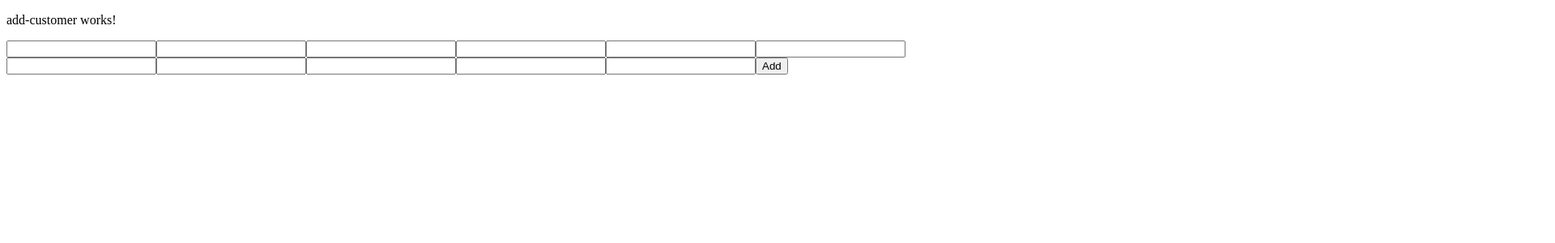
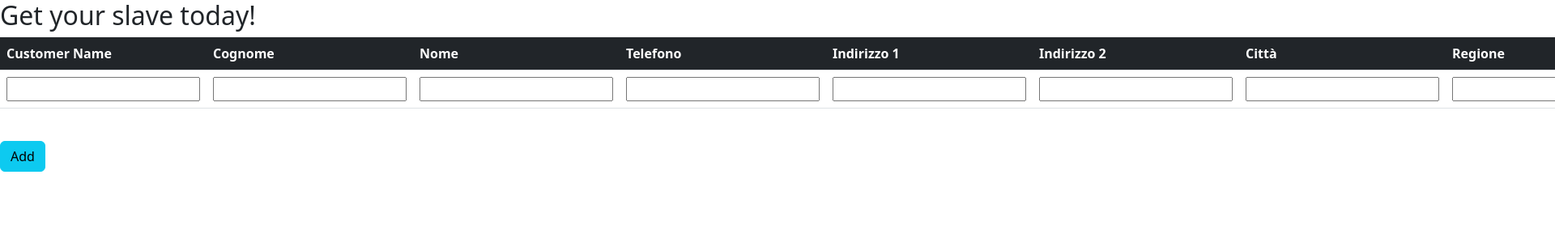
Before and after one commit to abSimone/fe-classicmodels, an Angular app: page /addCustomer in a window 1280 px wide. Shown: the top 300 px of the page at 81% size, 1920 px wide, since content can reach past the window. Built offline with nearby package versions, Linux system fonts and the light colour scheme.

Commit message:
Aggiunto Stile (per così dire)

```diff
--- a/angular.json
+++ b/angular.json
@@ -23,6 +23,7 @@
               "src/assets"
             ],
             "styles": [
+              "node_modules/bootstrap/dist/css/bootstrap.min.css",
               "src/styles.css"
             ],
             "scripts": []
--- a/package.json
+++ b/package.json
@@ -15,9 +15,13 @@
     "@angular/compiler": "^14.0.0",
     "@angular/core": "^14.0.0",
     "@angular/forms": "^14.0.0",
+    "@angular/localize": "^14.0.0",
     "@angular/platform-browser": "^14.0.0",
     "@angular/platform-browser-dynamic": "^14.0.0",
     "@angular/router": "^14.0.0",
+    "@ng-bootstrap/ng-bootstrap": "^13.0.0",
+    "@popperjs/core": "^2.10.2",
+    "bootstrap": "^5.2.0",
     "rxjs": "~7.5.0",
     "tslib": "^2.3.0",
     "zone.js": "~0.11.4"
--- a/src/app/add-customer/add-customer.component.html
+++ b/src/app/add-customer/add-customer.component.html
@@ -1,18 +1,36 @@
-<p>add-customer works!</p>
-
-
-<input type="text" [(ngModel)]="nuovoCliente.customerName">
-<input type="text" [(ngModel)]="nuovoCliente.contactLastName">
-<input type="text" [(ngModel)]="nuovoCliente.contactFirstName">
-<input type="text" [(ngModel)]="nuovoCliente.phone">
-<input type="text" [(ngModel)]="nuovoCliente.addressLine1">
-<input type="text" [(ngModel)]="nuovoCliente.addressLine2">
-<input type="text" [(ngModel)]="nuovoCliente.city">
-<input type="text" [(ngModel)]="nuovoCliente.state">
-<input type="text" [(ngModel)]="nuovoCliente.postalCode">
-<input type="text" [(ngModel)]="nuovoCliente.country">
-<input type="text" [(ngModel)]="nuovoCliente.creditLimit">
-
-
-
-<button (click) = "aggiungiCliente()">Add</button>
+<h2 class="text-dark">Get your slave today!</h2>
+<div>
+    <table class="table d-faicomevuoi">
+        <thead class="bg-dark text-white ">
+          <tr>
+            <th scope="col">Customer Name</th>
+            <th scope="col">Cognome</th>
+            <th scope="col">Nome</th>
+            <th>Telefono</th>
+            <th>Indirizzo 1</th>
+            <th>Indirizzo 2</th>
+            <th>Città</th>
+            <th>Regione</th>
+            <th>Codice Postale</th>
+            <th>Paese</th>
+            <th>Limite di Credito</th>
+          </tr>
+        </thead>
+        <tbody class="">
+          <tr>
+            <th><input type="text" [(ngModel)]="nuovoCliente.customerName"> </th>
+            <td><input type="text" [(ngModel)]="nuovoCliente.contactLastName"> </td>
+            <td><input type="text" [(ngModel)]="nuovoCliente.contactFirstName"> </td>
+            <td><input type="text" [(ngModel)]="nuovoCliente.phone"> </td>
+            <td><input type="text" [(ngModel)]="nuovoCliente.addressLine1"> </td>
+            <td><input type="text" [(ngModel)]="nuovoCliente.addressLine2"> </td>
+            <td><input type="text" [(ngModel)]="nuovoCliente.city"> </td>
+            <td><input type="text" [(ngModel)]="nuovoCliente.state"> </td>
+            <td><input type="text" [(ngModel)]="nuovoCliente.postalCode"> </td>
+            <td><input type="text" [(ngModel)]="nuovoCliente.country"> </td>
+            <td><input type="text" [(ngModel)]="nuovoCliente.creditLimit"> </td>
+          </tr>
+        </tbody>
+    </table><br>
+    <button class="btn btn-info" (click) = "aggiungiCliente()">Add</button>
+    </div>
--- a/src/app/app.module.ts
+++ b/src/app/app.module.ts
@@ -8,6 +8,7 @@ import { ListaCustomerComponent } from './lista-customer/lista-customer.componen
 import { AddCustomerComponent } from './add-customer/add-customer.component';
 import { DetailsCustomerComponent } from './details-customer/details-customer.component';
 import { FormsModule } from '@angular/forms';
+import { NgbModule } from '@ng-bootstrap/ng-bootstrap';
 
 @NgModule({
   declarations: [
@@ -20,7 +21,8 @@ import { FormsModule } from '@angular/forms';
   imports: [
     BrowserModule,
     AppRoutingModule,
-    FormsModule
+    FormsModule,
+    NgbModule
   ],
   providers: [],
   bootstrap: [AppComponent]
--- a/src/app/details-customer/details-customer.component.html
+++ b/src/app/details-customer/details-customer.component.html
@@ -1,3 +1,21 @@
-<p>details-customer works!</p>
-
-{{cliente.customerNumber}}  {{cliente.customerName}}  {{cliente.contactLastName}}  {{cliente.contactFirstName}}
+<h2 class="text-dark">Slave Details</h2>
+<div>
+    <table class="table ">
+        <thead class="bg-dark text-white">
+          <tr>
+            <th scope="col" >ID</th>
+            <th scope="col">Customer Name</th>
+            <th scope="col">Cognome</th>
+            <th scope="col">Nome</th>
+          </tr>
+        </thead>
+        <tbody>
+          <tr>
+            <th>{{cliente.customerNumber}}</th>
+            <td>{{cliente.customerName}}</td>
+            <td>{{cliente.contactLastName}}</td>
+            <td>{{cliente.contactFirstName}}</td>
+          </tr>
+        </tbody>
+    </table><br>
+    </div>
--- a/src/app/home/home.component.html
+++ b/src/app/home/home.component.html
@@ -1,5 +1,5 @@
 <h1>Homepage classicmodels</h1>
 
-<button class="btn btn-dark m-5"> <a routerLink="listCustomer">Lista dipendenti</a> </button>
+<button class="btn btn-dark m-5" routerLink="listCustomer">Lista dipendenti</button>
 
 <router-outlet></router-outlet>
--- a/src/app/lista-customer/lista-customer.component.html
+++ b/src/app/lista-customer/lista-customer.component.html
@@ -1,13 +1,23 @@
-<p>lista-customer works!</p>
-
-<button class="btn btn-dark m-5"> <a routerLink="/addCustomer">Aggiungi dipendenti</a> </button>
-
-
-<ul>
-    <li *ngFor="let el of listaCustomer" style="cursor: pointer;">
-        <a [routerLink]="['/detailsCustomer']"
-        [queryParams]="{ id: el.customerNumber }">
-        {{el.customerNumber}}  {{el.customerName}}  {{el.contactLastName}}  {{el.contactFirstName}}
-    </a>
-    </li>
-</ul>
+<h2 class="text-dark">Lista Dipendenti</h2>
+<div>
+<table class="table ">
+    <thead class="bg-dark text-white">
+      <tr>
+        <th scope="col" >ID</th>
+        <th scope="col">Customer Name</th>
+        <th scope="col">Cognome</th>
+        <th scope="col">Nome</th>
+      </tr>
+    </thead>
+    <tbody *ngFor="let el of listaCustomer">
+      <tr>
+        <th style="cursor: pointer;" scope="row"[routerLink]="['/detailsCustomer']"
+        [queryParams]="{ id: el.customerNumber }">{{el.customerNumber}}</th>
+        <td>{{el.customerName}}</td>
+        <td>{{el.contactLastName}}</td>
+        <td>{{el.contactFirstName}}</td>
+      </tr>
+    </tbody>
+</table><br>
+<button class="btn btn-dark" routerLink="/addCustomer">Aggiungi dipendenti</button>
+</div>
--- a/src/polyfills.ts
+++ b/src/polyfills.ts
@@ -1,3 +1,7 @@
+/***************************************************************************************************
+ * Load `$localize` onto the global scope - used if i18n tags appear in Angular templates.
+ */
+import '@angular/localize/init';
 /**
  * This file includes polyfills needed by Angular and is loaded before the app.
  * You can add your own extra polyfills to this file.
```
Also changed, not shown: 1 other file (tests, documents, lock files or other folders).
